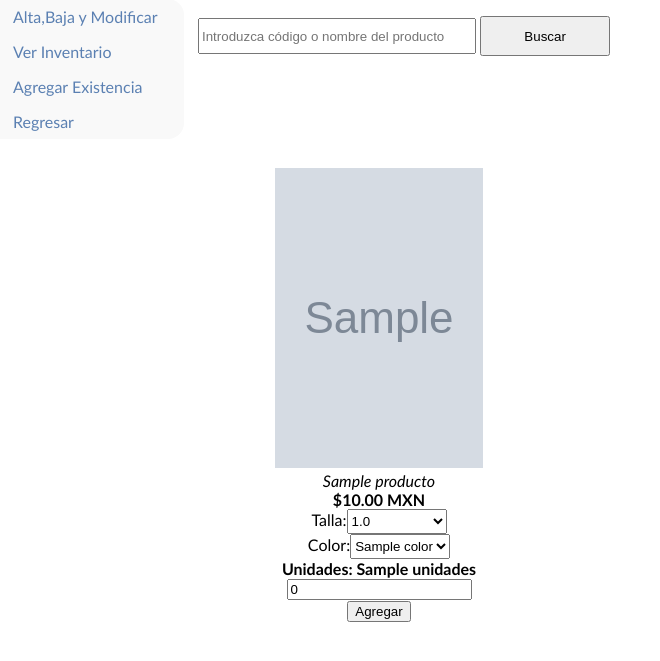
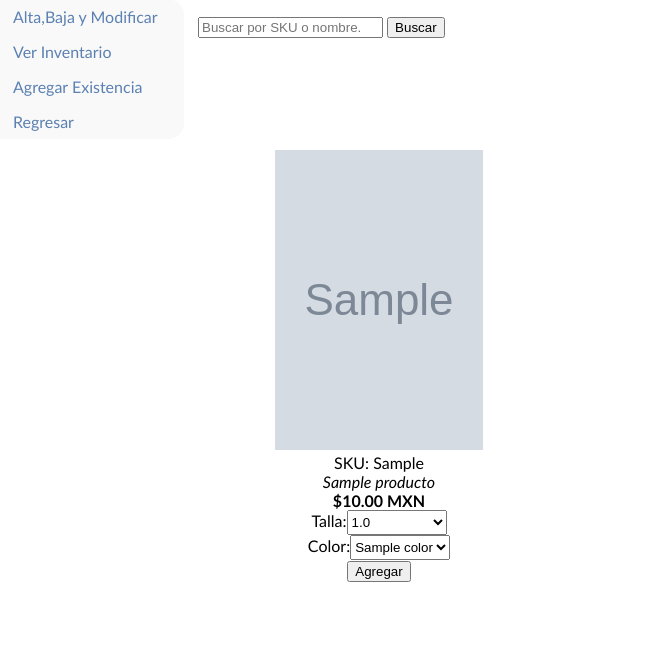
Before and after one commit to ur13l/alfie, a Django app: template templates/add_existencias.html in a window 1280 px wide. Shown: the part 121-782 px from the top of the page, without its empty margins (0-660 px from the left). Run offline with Django 3.2, Linux system fonts and the light colour scheme; tables that the repository leaves empty hold one stand-in row (values such as "Sample post"); the template is opened without the code that fills it: values that come from a table or form of the project are taken from there, most other values are stand-ins (such as "Sample title", 1, 10 or a date in 2020); grey boxes marked "Sample" are stand-in pictures; parts of the project's set-up code (start-up, migrations or seed data) failed here and were passed over.

Commit message:
15 de noviembre

```diff
--- a/templates/add_existencias.html
+++ b/templates/add_existencias.html
@@ -1,20 +1,27 @@
 {%extends 'inventario.html'%}
+
+
+
 {%block contenido%}
-						<form action="" method="post" id="form_agregar">
-							{%csrf_token%}
-							{{form.as_table}}
+                        <div>
+						<form action="" method="get">
+						<input type="text" name="e" id='e' placeholder="Buscar por SKU o nombre.">
+						<input type="submit" value="Buscar" id='btnBuscar2'>
+					    </form>
+                        </div>
 
-						<input type="Submit" id="button_buscar" value="Buscar">
-						</form>
-						<form action="" method="get">
 						{%if productos %}
 							<ul>
-								{%for producto in productos%}
-									<div class="marco">
+								{%for producto in prod%}
+                                <form action="" method="post">
+                                {%csrf_token%}
+									<div class="marco" id="{{ producto.id }}">
 										<div class="resum_prod">
 											<div class="img_prod">
 												<img src="{{producto.foto_principal.url}}" WIDTH=208 HEIGHT=300>
-												<label><i>{{producto.nombre}}</i></label><br>
+												<label>SKU: {{ producto.SKU }}</label><br>
+                                                <input type="hidden" name="sel_producto" value="{{ producto.SKU }}">
+                                                <label><i>{{producto.nombre}}</i></label><br>
 												<label><strong>${{producto.precio_venta}}0 MXN</strong></label><br>
 												<label>Talla:</label><select id="sel_talla" name="sel_talla">
 												{%for talla in producto.talla.all%}
@@ -26,20 +33,15 @@
 													<option value="{{color.id}}">{{color.nombre}}</option>
 												{%endfor%}
 												</select><br>
-												<label><strong>Unidades:
-													{%for u in unid%}
-														{%if u.producto_id == producto.id%}
-															{{u.unidades}}
-														{%endif%}
-													{%endfor%}
-												</strong></label><br>
-												 <input type= "number" name="{{producto.SKU}}" size= 25 id='uni' value="0">	<input type="Submit"value="Agregar">
+                                                <input type="submit" name="agregar" value="Agregar">
 											</div>
 										</div>
 									</div>
+
+                          		</form>
 									{%endfor%}
 							</ul>
 
 						{%endif%}
-						</form>
+
 {%endblock%}
```
Also changed, not shown: alfie_store/views.py (+7 -23 lines), templates/busqueda.html (+0 -17 lines).
